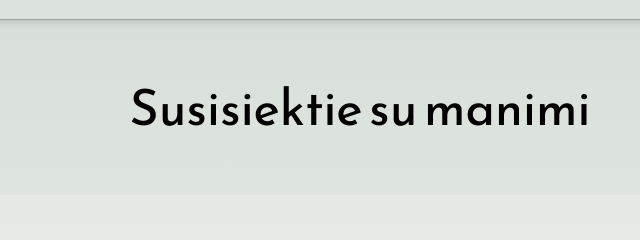
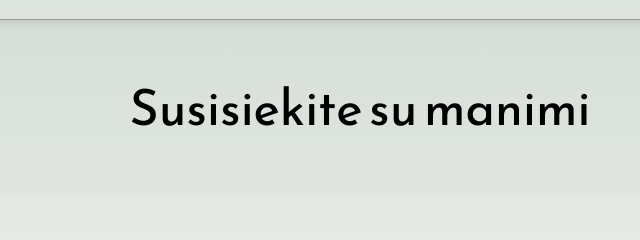
Before and after one commit to Pviktorija/pviktorija.github.io, a plain HTML site: page kontaktai.html in a window 1280 px wide. Shown: the part 126-366 px from the top of the page, 280-920 px from the left. Drawn offline with Linux system fonts and the light colour scheme.

Commit message:
Add files via upload

```diff
--- a/kontaktai.html
+++ b/kontaktai.html
@@ -16,7 +16,7 @@
 			</header>
 		<div class="container">
 			<main>
-				<h1 class="title">Susisiektie su manimi</h1>
+				<h1 class="title">Susisiekite su manimi</h1>
 				<div class="contact-section">
 					<div class="contact-text">
 					<p>
```
